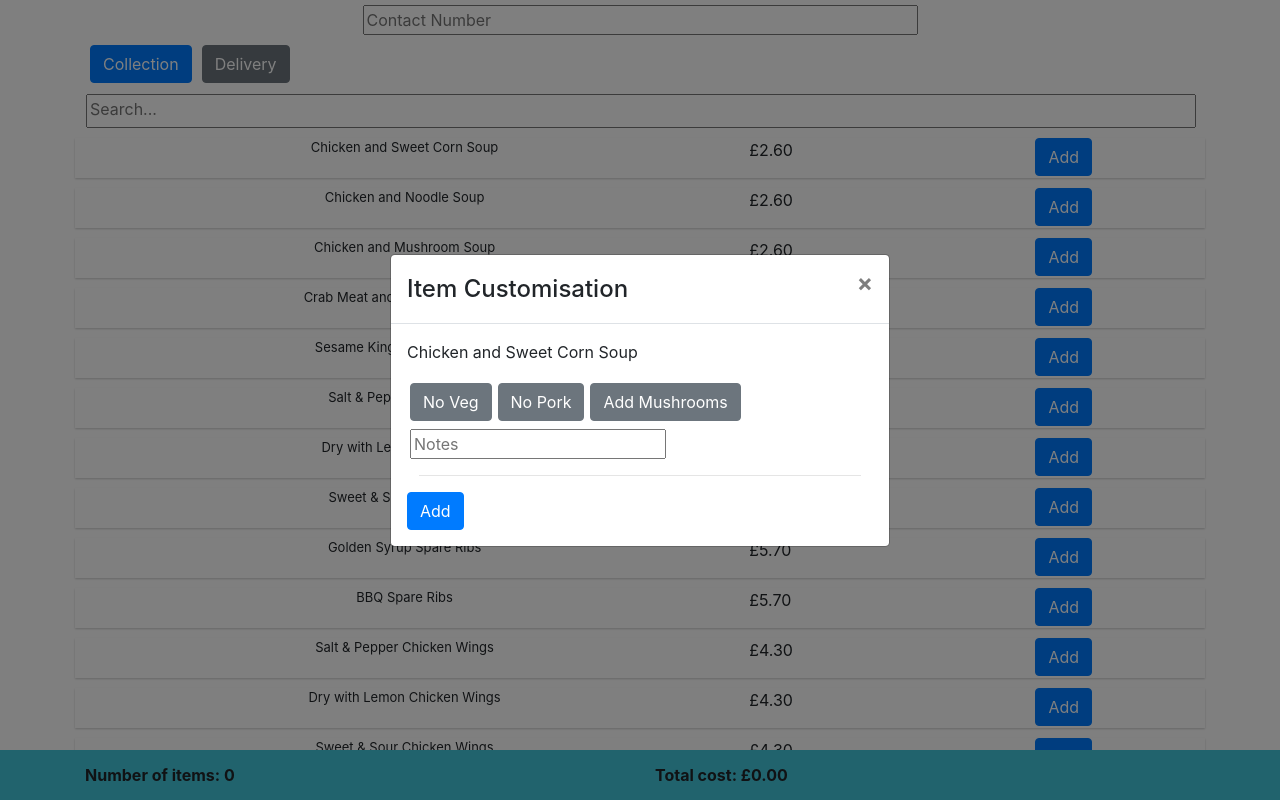
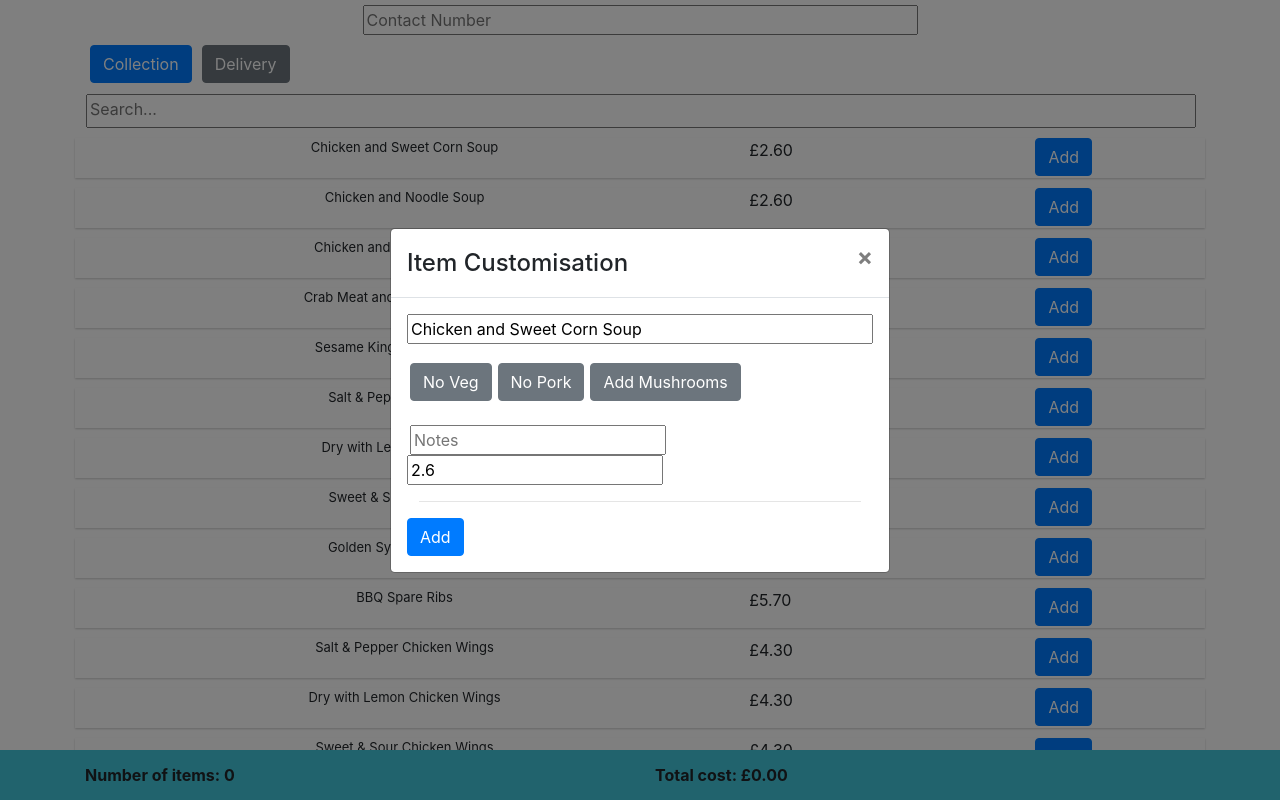
Before and after one commit to terrytsan/Order-Calculator, a React (Create React App) app: page / in a window 1280 px wide. Both pictures are taken after a click on the element "Chicken and Sweet Corn Soup". Shown: the top 800 px of the page. Built offline with nearby package versions, Linux system fonts and the light colour scheme.

Commit message:
Item Names Now Customizable

```diff
--- a/src/App.js
+++ b/src/App.js
@@ -168,6 +168,14 @@ class App extends Component {
 		this.setState({deliveryCharge: charge});
 	};
 
+	// Handles the item's name changing in ItemCustomisationModal
+	handleSelectedItemNameOnChange = (event) => {
+		let newName = event.target.value;
+		let updatedItem = this.state.currentItem;
+		updatedItem.name = newName;
+		this.setState({currentItem: updatedItem});
+	};
+
 	// Handles the item notes box changing in ItemCustomisationModal
 	handleItemNotesOnChange = (event) => {
 		let itemNotes = event.target.value;
@@ -176,6 +184,15 @@ class App extends Component {
 		// Get the current item and add a notes field to it
 		let updatedItem = this.state.currentItem;
 		updatedItem.notes = itemNotes;
+		this.setState({currentItem: updatedItem});
+	};
+
+	// Handles the item's price changing in ItemCustomisationModal
+	handleSelectedItemPriceOnChange = (event) => {
+		// NaN evaluates to false - thus returns 0
+		let newPrice = parseFloat(event.target.value) || 0;
+		let updatedItem = this.state.currentItem;
+		updatedItem.price = newPrice;
 		this.setState({currentItem: updatedItem});
 	};
 
@@ -222,10 +239,12 @@ class App extends Component {
 										modifiers={this.state.itemModifiers}
 										modalShow={this.state.showItemCustomisationModal}
 										handleModalClose={this.handleItemCustomisationModalClose}
+										handleSelectedItemNameOnChange={this.handleSelectedItemNameOnChange}
 										handleAddItemModifierButtonClick={this.handleAddItemModifierButtonClick}
 										handleRemoveItemModifierButtonClick={this.handleRemoveItemModifierButtonClick}
 										handleAddCustomisedItemClick={this.handleAddCustomisedItemClick}
 										handleItemNotesOnChange={this.handleItemNotesOnChange}
+										handleSelectedItemPriceOnChange={this.handleSelectedItemPriceOnChange}
 				/>
 				<OrderSummaryModal modalShow={this.state.showOrderSummaryModal}
 								   handleModalClose={this.handleOrderSummaryModalClose}
--- a/src/components/ItemCustomisationModal.js
+++ b/src/components/ItemCustomisationModal.js
@@ -1,8 +1,13 @@
-import {Button, Modal} from "react-bootstrap";
+import {Button, Col, Modal, Row} from "react-bootstrap";
 import React from "react";
 import ModifierButton from "./ModifierButton";
 
-function ItemCustomisationModal({modalShow, modifiers, handleModalClose, selectedItem, handleAddItemModifierButtonClick, handleRemoveItemModifierButtonClick, handleAddCustomisedItemClick, handleItemNotesOnChange}) {
+function ItemCustomisationModal({
+									modalShow, modifiers, handleModalClose, selectedItem,
+									handleSelectedItemNameOnChange, handleAddItemModifierButtonClick,
+									handleRemoveItemModifierButtonClick, handleAddCustomisedItemClick,
+									handleItemNotesOnChange, handleSelectedItemPriceOnChange
+								}) {
 	return (
 		// animation set to false to avoid "findDOMNode is deprecated in StrictMode" error
 		<Modal show={modalShow} onHide={handleModalClose} animation={false} centered>
@@ -10,14 +15,32 @@ function ItemCustomisationModal({modalShow, modifiers, handleModalClose, selecte
 				<Modal.Title>Item Customisation</Modal.Title>
 			</Modal.Header>
 			<Modal.Body>
-				<p>{selectedItem.name}</p>
+				<Row className="mb-3">
+					<Col>
+						<input type="text" value={selectedItem.name} onChange={handleSelectedItemNameOnChange}
+							   style={{width: "100%"}}/>
+					</Col>
+
+				</Row>
+				<Row className="mb-3">
+					<Col>
 						{modifiers.map(modifier => <ModifierButton key={modifier.id}
 																   modifier={modifier}
 																   selectedItem={selectedItem}
 																   handleAddItemModifierButtonClick={handleAddItemModifierButtonClick}
 																   handleRemoveItemModifierButtonClick={handleRemoveItemModifierButtonClick}/>)}
+					</Col>
+				</Row>
+				<Row>
+					<Col>
 						<input onChange={handleItemNotesOnChange} type="text" placeholder="Notes"
 							   style={{marginTop: "5px", marginLeft: "3px"}}/>
+					</Col>
+					<Col>
+						<input onChange={handleSelectedItemPriceOnChange} type="number"
+							   value={selectedItem.price} placeholder="Hello" step="0.1"/>
+					</Col>
+				</Row>
 				<hr style={{width: '95%'}}/>
 				<Button onClick={handleAddCustomisedItemClick}>Add</Button>
 			</Modal.Body>
```
Lines whose indentation alone changed are shown as unchanged.
